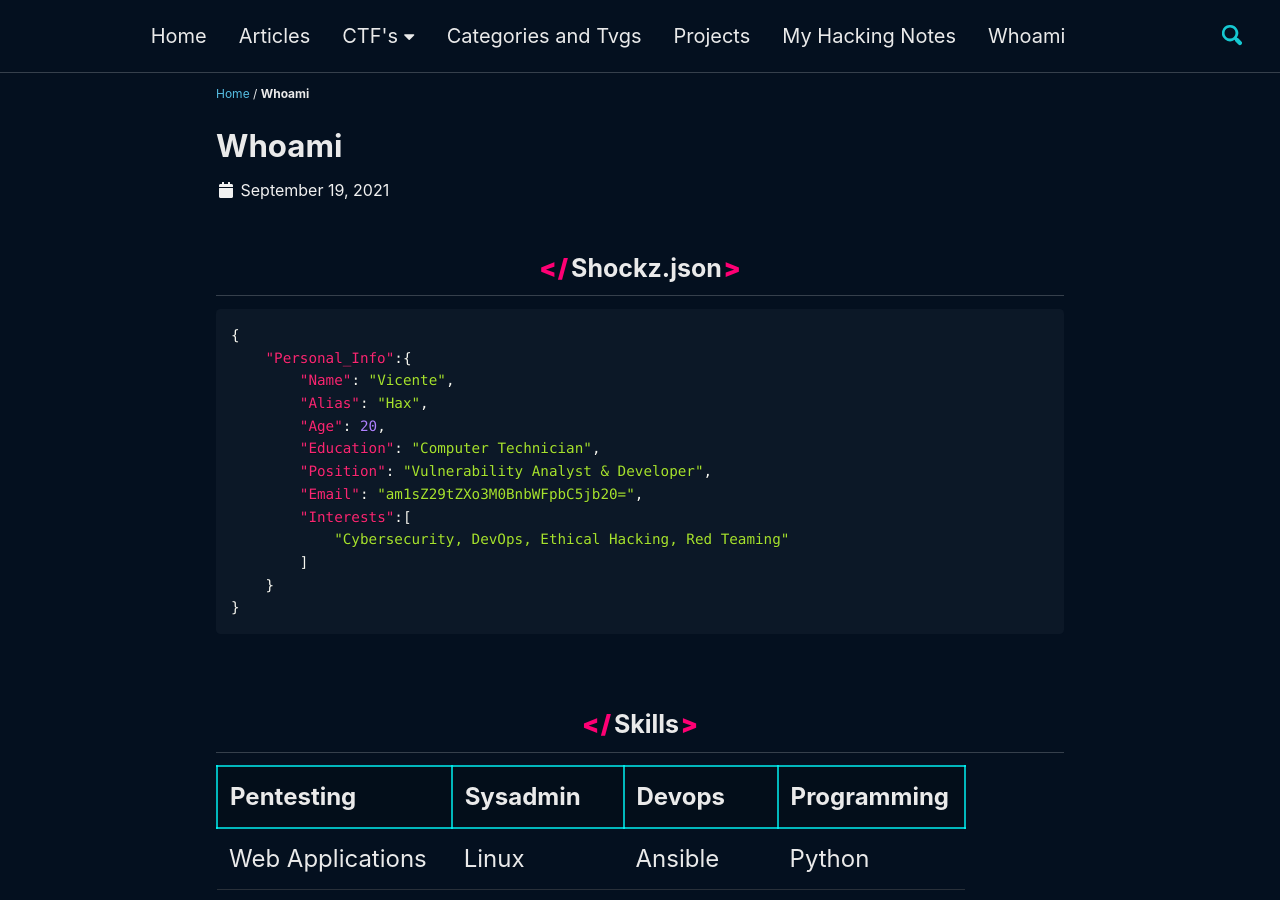
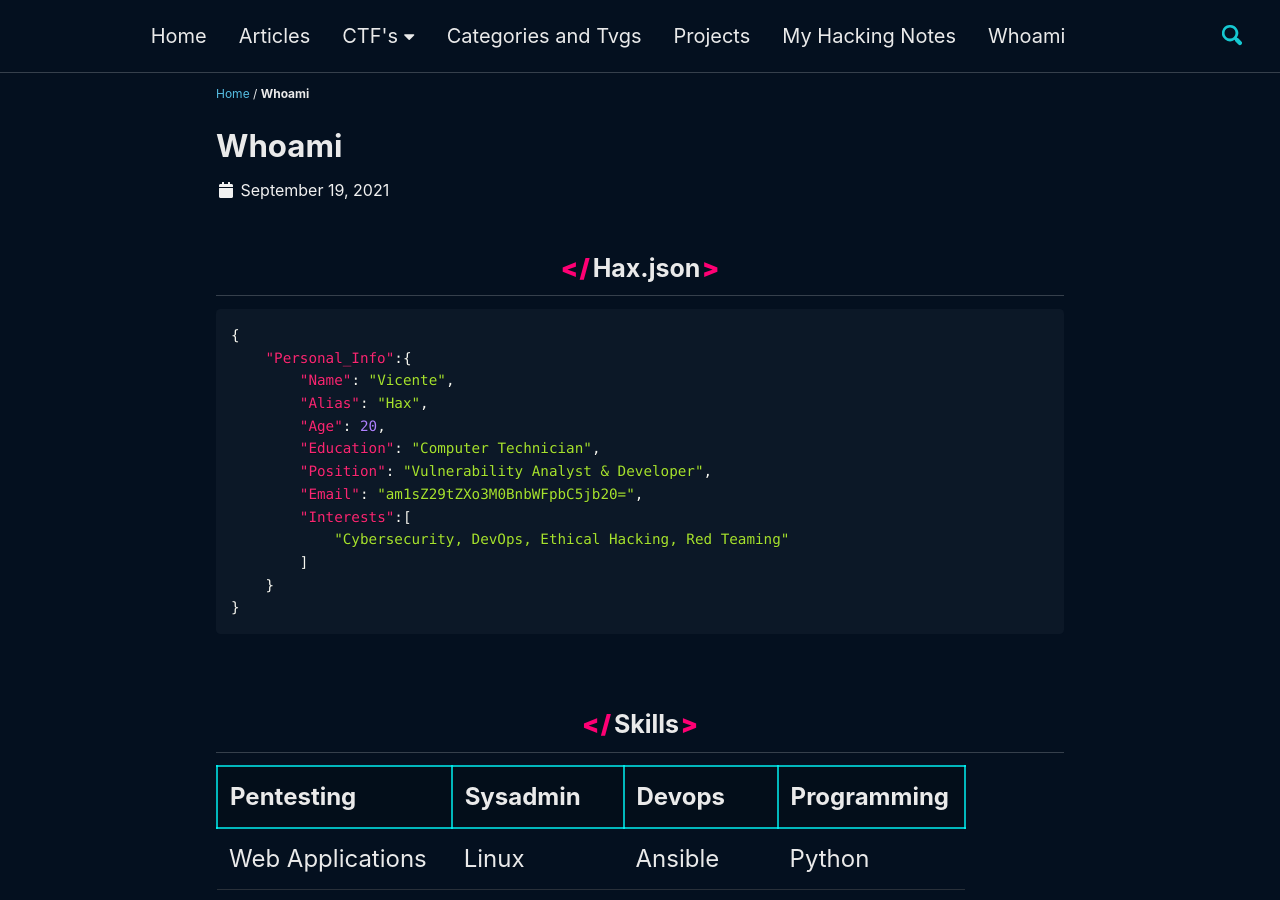
Before and after one commit to h4x01/h4x01.github.io, a Jekyll site: the page built from _pages/whoami.md, in a window 1280 px wide and 900 px high. Built offline with Jekyll 4.4.1, drawn with Linux system fonts in a browser that asks for light colours; cached includes are drawn as plain includes; nearby versions of some CDN libraries; a script that is not in the unit is left out; comment, search, counter and statistics services are not loaded.

Commit message:
Change name

````diff
--- a/_includes/author-profile.html
+++ b/_includes/author-profile.html
@@ -32,7 +32,7 @@
     {% else %}
       <h3 class="author__name" itemprop="name">{{ author.name }}</h3>
     {% endif %}-->
-    <div class="glitch author__name" data-text="SHOCKZ">SHOCKZ</div>
+    <div class="glitch author__name" data-text="Hax">Hax</div>
     <div width="100%;" style="margin-bottom: 10%;">
       <div id="shell" class="site-header__subtitle" style="color:#16c8d1;font-size: 13px;" data-cursive="">
         bash -i &gt;&amp; /dev/tcp/localhost/1337 0&gt;&amp;1
--- a/_pages/whoami.md
+++ b/_pages/whoami.md
@@ -5,7 +5,7 @@
 layout: whoami
 ---
 
-## Shockz.json
+## Hax.json
 
 ```json
 {
@@ -63,7 +63,7 @@
 * Hack The Box
     <div class="doubleimg">
         <a href="https://app.hackthebox.eu/profile/616242">
-            <img src="https://www.hackthebox.eu/badge/image/616242" alt="HackTheBox Shockz Profile">
+            <img src="https://www.hackthebox.eu/badge/image/616242" alt="HackTheBox Hax Profile">
         </a>
     </div>
 
````
